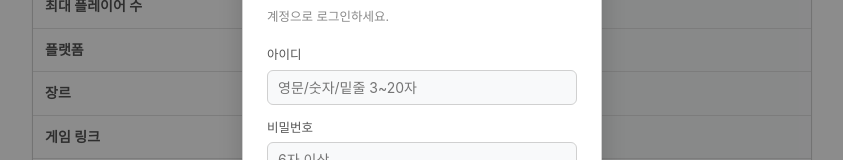
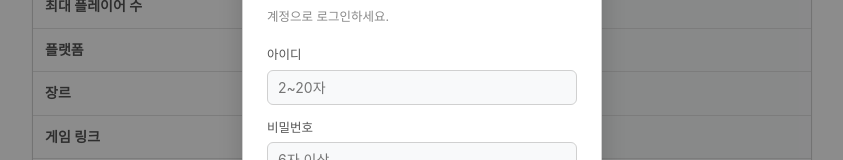
Before and after one commit to yureren/unknownsimulator, a plain HTML site: page index.html in a window 1280 px wide. Both pictures are taken after a click on the button "로그인". Shown: the part 282-442 px from the top of the page, without its empty margins (218-1061 px from the left). Drawn offline with nearby package versions, Linux system fonts and the light colour scheme; no server answers.

Commit message:
Update index.html

```diff
--- a/index.html
+++ b/index.html
@@ -689,7 +689,7 @@
     <p class="modal-error" id="auth-modal-error"></p>
     <div class="modal-field">
       <label>아이디</label>
-      <input type="text" id="auth-username" autocomplete="username" placeholder="영문/숫자/밑줄 3~20자" maxlength="20">
+      <input type="text" id="auth-username" autocomplete="username" placeholder="2~20자" maxlength="20">
     </div>
     <div class="modal-field">
       <label>비밀번호</label>
```
